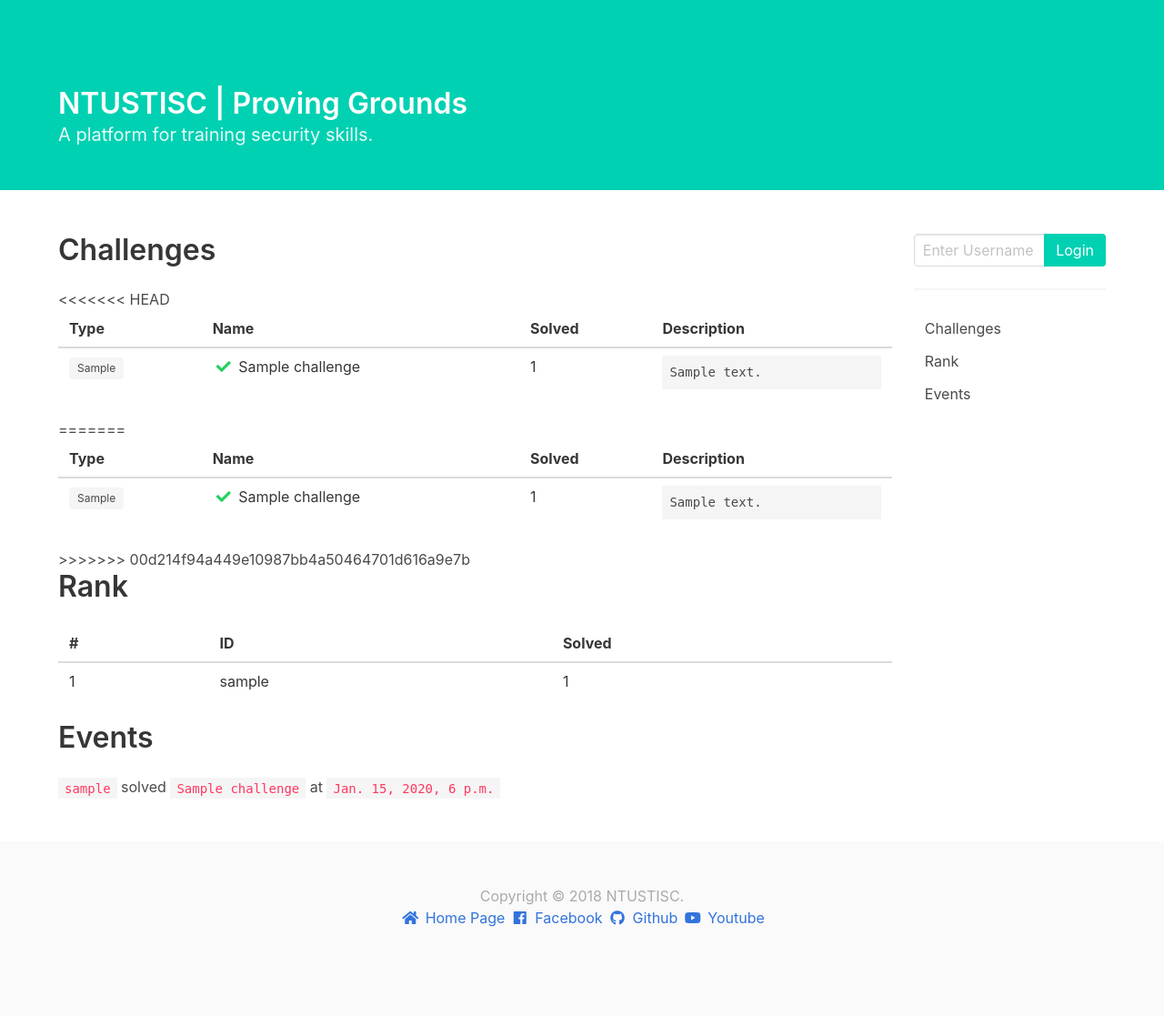
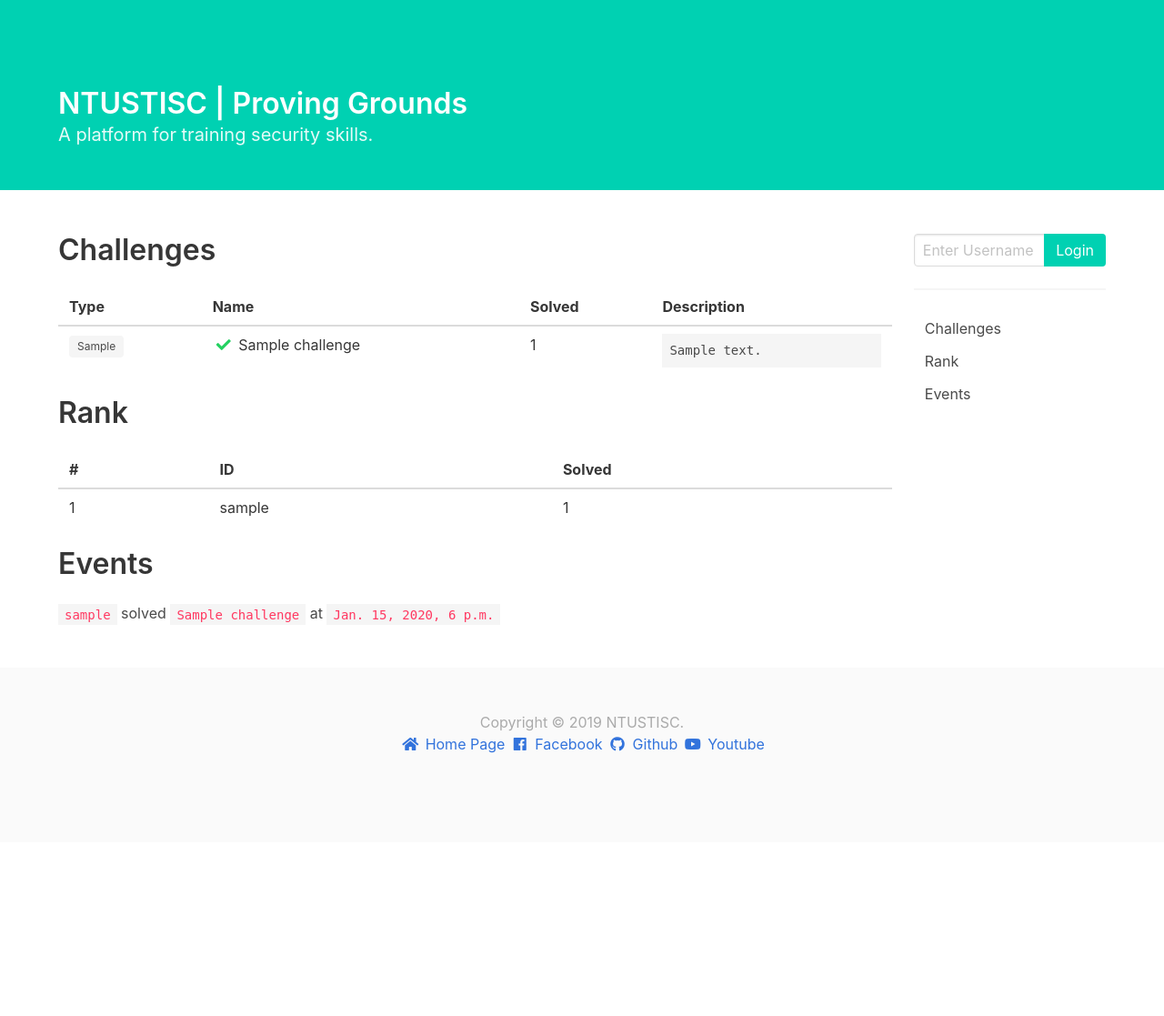
Before and after one commit to NTUSTISC/NTUSTISC-scoreboard, a Django app: template index/templates/index.html in a window 1280 px wide. Shown: the whole page at 91% size. After the commit the page ends 828 px from the top, so only its background shows below. Run offline with Django 3.2, Linux system fonts and the light colour scheme; the template is opened without the code that fills it: values that come from a table or form of the project are taken from there, others are empty; tables that the repository leaves empty hold one stand-in row (values such as "Sample post"); some libraries are stand-ins or nearby versions.

Commit message:
modify frontend

```diff
--- a/index/templates/index.html
+++ b/index/templates/index.html
@@ -41,7 +41,6 @@
 					Challenges
 					<span class="tags" id="filter-list" style="display:inline"></span>
 				</h1>
-<<<<<<< HEAD
 				<div class="table-container">
 					<table class="table is-hoverable is-fullwidth" id="challenges-table">
 						<thead>
@@ -49,19 +48,23 @@
 								<th>Type</th>
 								<th>Name</th>
 								<th>Solved</th>
+								{% if teamed %}<th>Score</th>{% endif %}
 								<th>Description</th>
 							</tr>
 						</thead>
 						<tbody>
 							{% for challenge in challenge_list %}
 							<tr>
-								<td><a><span class="tag is-{{ challenge.type }} type-tag">{{ challenge.type }}</span></a></td>
+								<td><a><span
+											class="tag is-{{ challenge.type }} type-tag">{{ challenge.type }}</span></a>
+								</td>
 								<td>
 									{% if challenge.user_solve %}
 									<span class="icon has-text-success"><i class="fas fa-check"></i></span>
 									{% endif %}{{ challenge.name }}
 								</td>
 								<td>{{ challenge.solved }}</td>
+								{% if teamed %}<td>{{ challenge.score }}</td>{% endif %}
 								<td>
 									<pre>{{ challenge.description }}</pre>
 								</td>
@@ -70,36 +73,6 @@
 						</tbody>
 					</table>
 				</div>
-=======
-				<table class="table is-hoverable is-fullwidth" id="challenges-table">
-					<thead>
-						<tr>
-							<th>Type</th>
-							<th>Name</th>
-							<th>Solved</th>
-							{% if teamed %}<th>Score</th>{% endif %}
-							<th>Description</th>
-						</tr>
-					</thead>
-					<tbody>
-						{% for challenge in challenge_list %}
-						<tr>
-							<td><a><span class="tag is-{{ challenge.type }} type-tag">{{ challenge.type }}</span></a></td>
-							<td>
-								{% if challenge.user_solve %}
-								<span class="icon has-text-success"><i class="fas fa-check"></i></span>
-								{% endif %}{{ challenge.name }}
-							</td>
-							<td>{{ challenge.solved }}</td>
-							{% if teamed %}<td>{{ challenge.score }}</td>{% endif %}
-							<td>
-								<pre>{{ challenge.description }}</pre>
-							</td>
-						</tr>
-						{% endfor %}
-					</tbody>
-				</table>
->>>>>>> 00d214f94a449e10987bb4a50464701d616a9e7b
 				<!-- /Challenges -->
 				{% if logined %}
 				<!-- Submit Flag -->
@@ -234,8 +207,7 @@
 				<div class="card">
 					<div class="card-content">
 						<p class="title is-4">
-							{{username.username}}<br>
-							@{{team.teamname}}
+							{{username.username}}@{{team.teamname}}
 						</p>
 						<div class="content has-text-centered">
 							<svg viewBox="0 0 36 36" class="circular-chart">
@@ -247,12 +219,20 @@
 											a 15.9155 15.9155 0 0 1 0 -31.831" />
 								<text x="18" y="20.35" class="percentage">{{solving_rate}}%</text>
 							</svg>
-							<p>Score: {{team.score}}</p>
-							<p>Solved: {{team.solved}}/{{challenge_list|length}}</p>
-							<p>Token: {{team.token}}</p>
+							Score: {{team.score}} |
+							Solved: {{team.solved}}/{{challenge_list|length}}
+							<hr>
+
+							<span style="line-height: 35px">
+								Token:
+								<a id="token" class="button is-white is-small">{{team.token}}</a>
+							</span>
+							<p id="copied" style="display:none">
+								Token Copied!
+							</p>
 						</div>
 						<div class="content has-text-centered">
-							TeamUser:
+							Team Members:
 							{% for teamuser in teamuser_list %}
 							<li>{{ teamuser.username.username }}</li>
 							{% endfor %}
@@ -280,7 +260,7 @@
 	<footer class="footer">
 		<div class="has-text-centered">
 			<p>
-				Copyright © 2018 NTUSTISC.
+				Copyright © {% now "Y" %} NTUSTISC.
 			</p>
 			<a href="/" target="_blank">
 				<span class="icon">
@@ -310,11 +290,22 @@
 	</footer>
 
 	<script>
+		const token = document.getElementById("token");
+		token.onclick = () => {
+			document.getElementById("copied").style.display = "block";
+			setTimeout(() => document.getElementById("copied").style.display = "none", 1000);
+
+			let tmp = document.createElement("input");
+			tmp.setAttribute("value", token.textContent);
+			document.body.appendChild(tmp);
+			tmp.select();
+			document.execCommand("copy");
+			document.body.removeChild(tmp);
+		}
 		const close = document.querySelector('.delete');
 		if (close)
-			close.onclick = () => {
-				close.parentElement.style.display = 'none';
-			}
+			close.onclick = () => close.parentElement.style.display = 'none';
+
 
 		window.addEventListener('scroll', function () {
 			window.requestAnimationFrame(function () {
```
